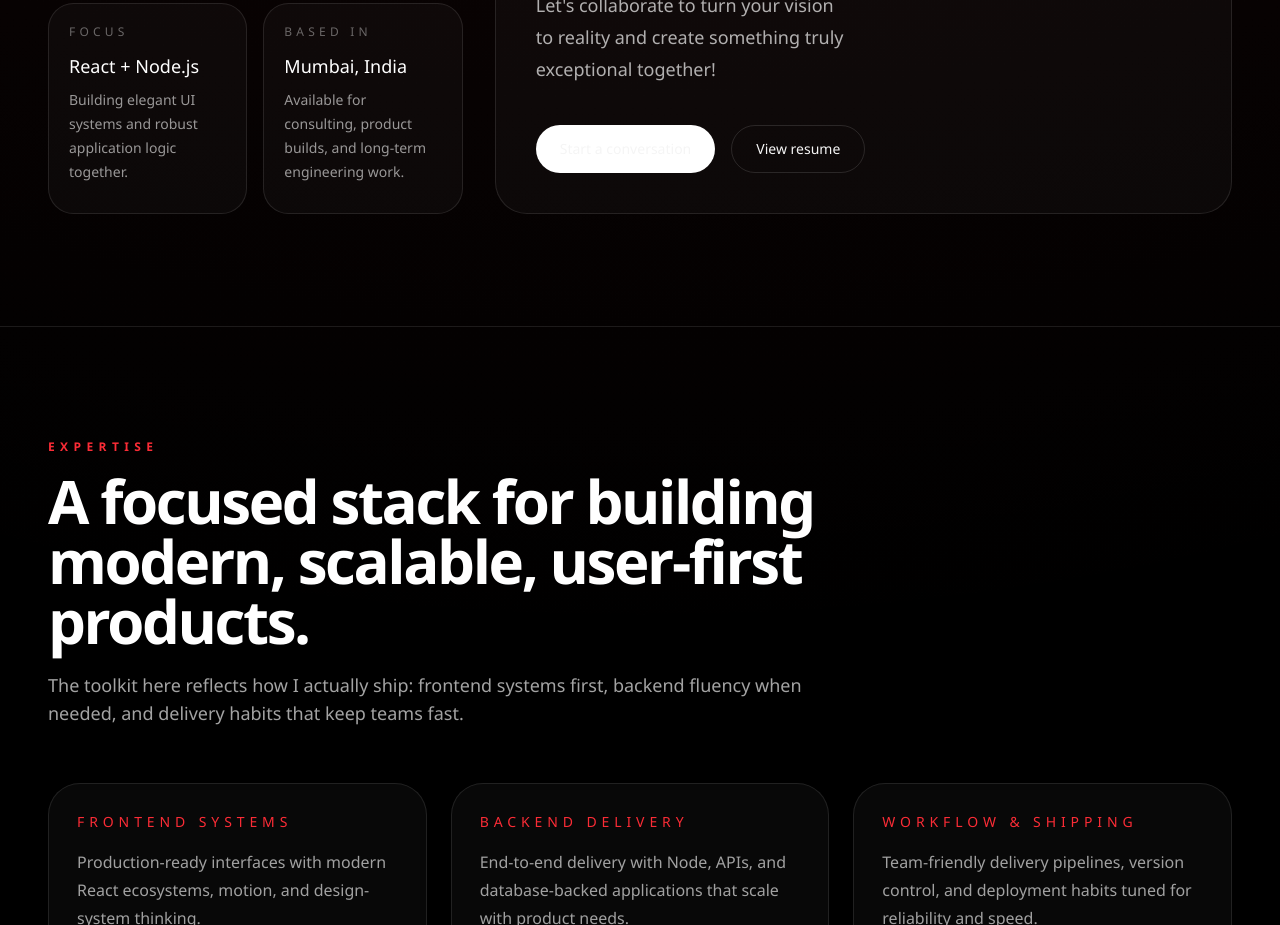
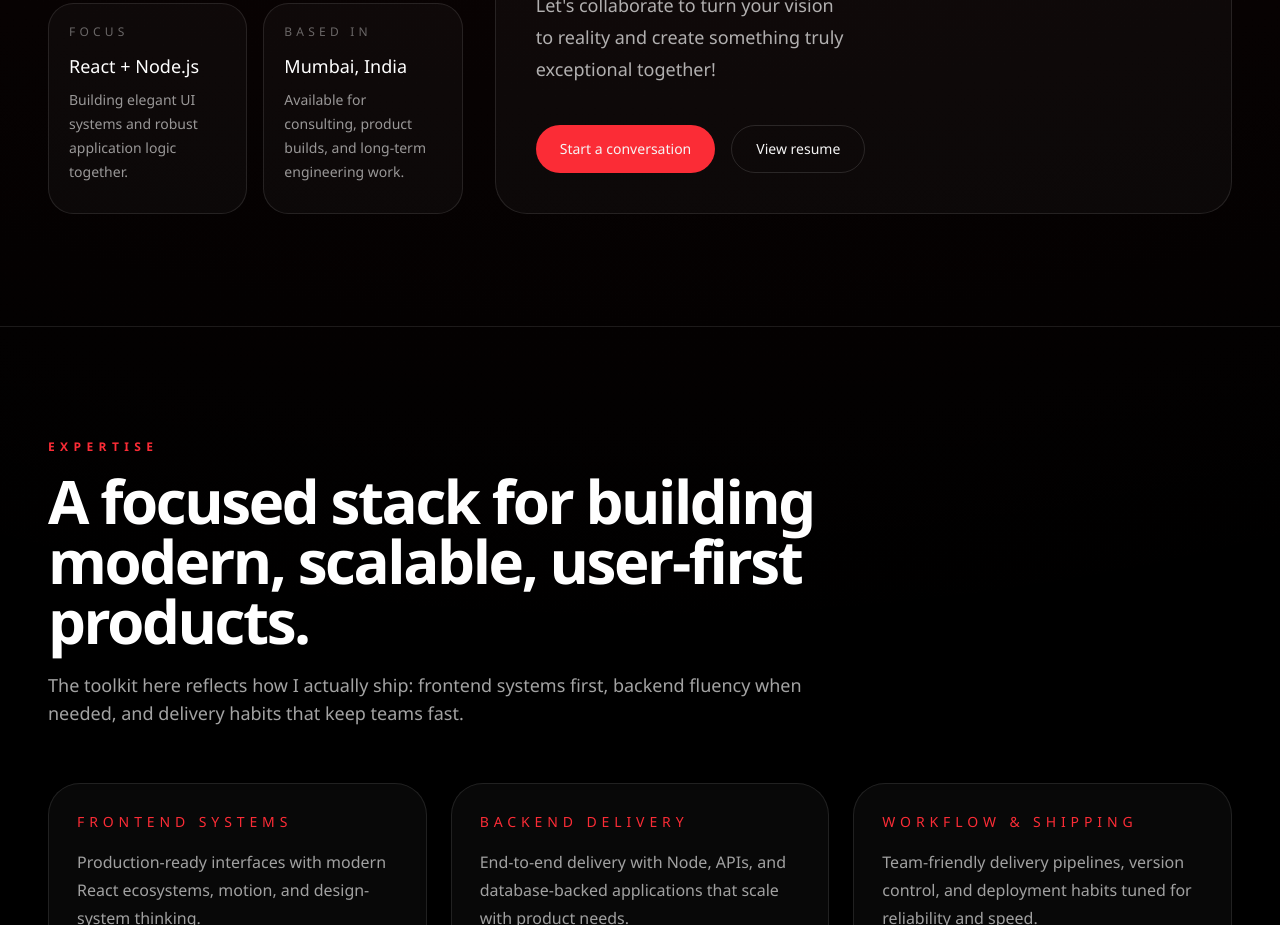
Before and after one commit to ZarrarPalekar/ReactiFolio, a Next.js app: page / in a window 1280 px wide. Shown: the part 1980-2905 px from the top of the page. Built offline with nearby package versions, Linux system fonts and the light colour scheme.

Commit message:
about button fix

```diff
--- a/components/home/about-section.tsx
+++ b/components/home/about-section.tsx
@@ -153,7 +153,7 @@
             <div className="mt-10 flex flex-wrap gap-4">
               <Link
                 href="/#contact"
-                className="inline-flex min-h-12 items-center justify-center rounded-full bg-white px-6 text-sm font-medium text-black transition hover:bg-red-500 hover:text-black"
+                className="inline-flex min-h-12 items-center justify-center rounded-full bg-red-500 px-6 text-sm font-medium text-black transition hover:bg-red-400"
               >
                 Start a conversation
               </Link>
```
